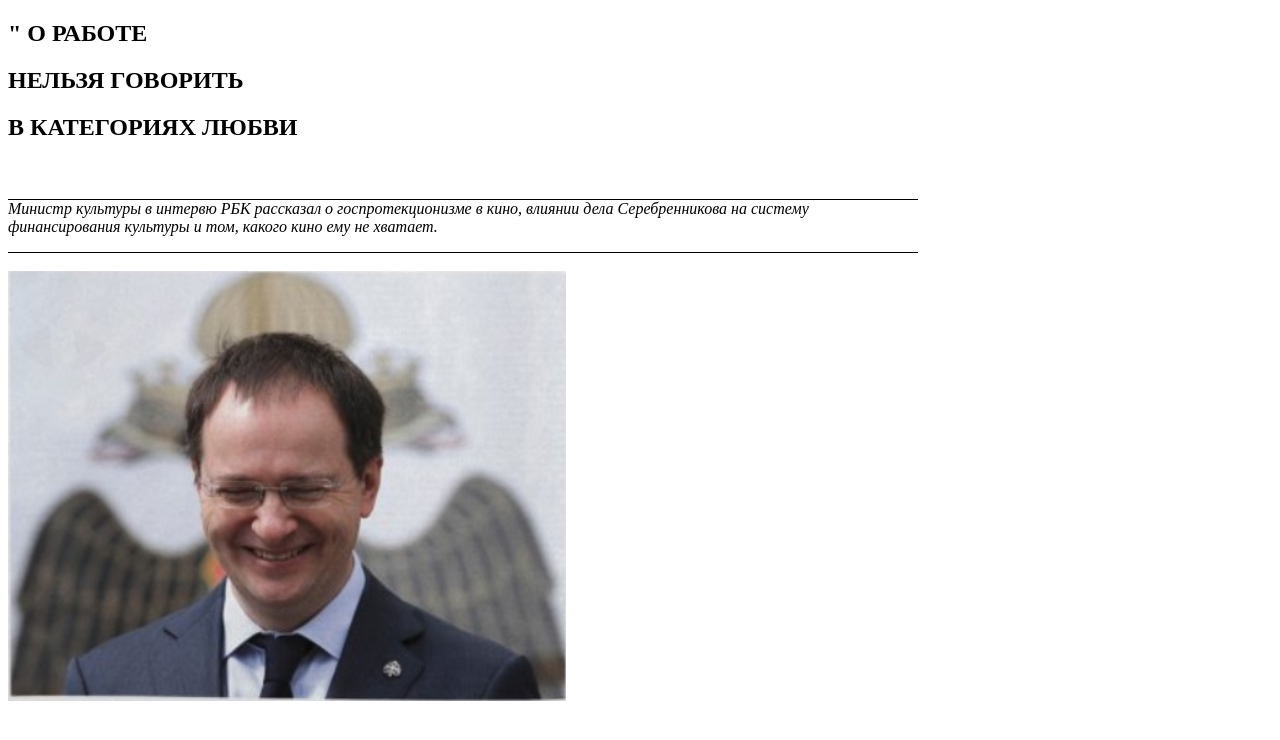
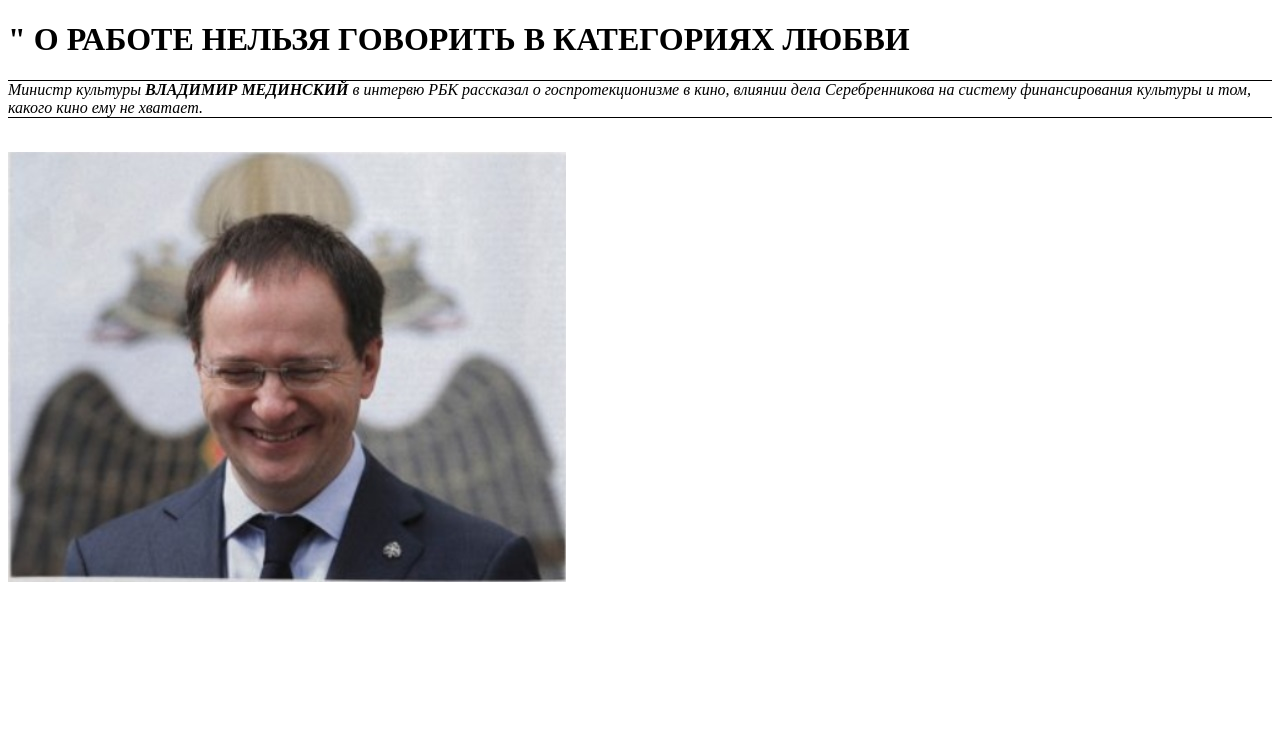
Before and after one commit to WebHeroSchool/Old_newspaper, a plain HTML site: page index.html in a window 1280 px wide. Drawn offline with Linux system fonts and the light colour scheme.

Commit message:
Убрал лишнее.

```diff
--- a/index.html
+++ b/index.html
@@ -6,18 +6,14 @@
   <link rel="stylesheet"  href="style.css">
 </head>
 <body>
-  <section>
-    <h1> " О РАБОТЕ </h1>
-    <h1> НЕЛЬЗЯ ГОВОРИТЬ </h1>
-    <h1>В КАТЕГОРИЯХ ЛЮБВИ </h1>
-    <br>
-    <h2></h2>
-    <div>
-      Министр культуры в интервю РБК рассказал о госпротекционизме в кино, влиянии дела Серебренникова на систему финансирования культуры и том, какого кино ему не хватает.</p>
-    </div>
+
+  <h1> " О РАБОТЕ
+    НЕЛЬЗЯ ГОВОРИТЬ В КАТЕГОРИЯХ ЛЮБВИ </h1>
+
+    <p>Министр культуры <b>ВЛАДИМИР МЕДИНСКИЙ </b> в интервю РБК рассказал о госпротекционизме в кино, влиянии дела Серебренникова на систему финансирования культуры и том, какого кино ему не хватает.</p>
     <br>
     <img src="screenshot.jpg" alt="Министр">
-  </section>
 
-</body>
-</html>
+
+  </body>
+  </html>
--- a/style.css
+++ b/style.css
@@ -6,10 +6,10 @@ h1 {
   text-align: left;
 }
 
-div {
+p {
   text-align: left;
   font-style: italic;
   border-top: 1px solid;
   border-bottom: 1px solid;
-  max-width: 72%;
+  max-width: 100%;
 }
```
